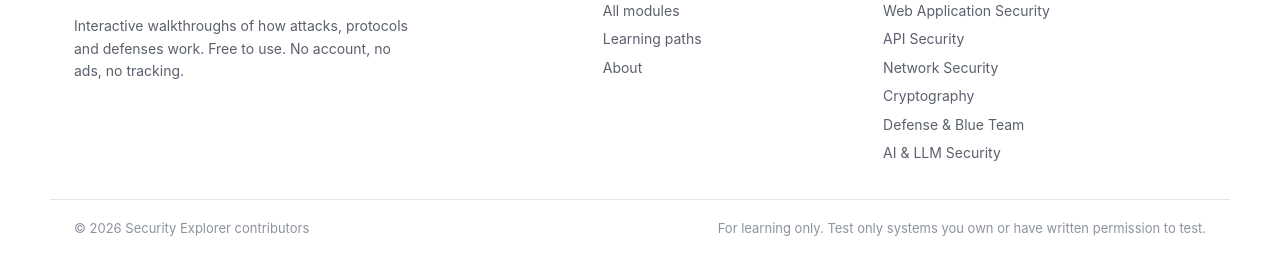
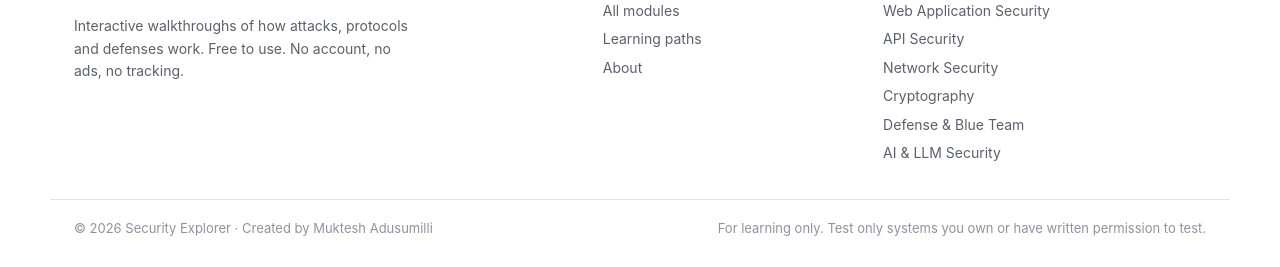
Before and after one commit to MUKTESH324/security-explorer, a plain HTML site: page index.html in a window 1280 px wide. Shown: the part 1793-2060 px from the top of the page. Drawn offline with Linux system fonts and the light colour scheme.

Commit message:
Credit Muktesh Adusumilli as the site's creator

```diff
--- a/index.html
+++ b/index.html
@@ -6,6 +6,7 @@
 <meta http-equiv="Content-Security-Policy" content="default-src 'self'; script-src 'self'; style-src 'self' 'unsafe-inline' https://fonts.googleapis.com; font-src https://fonts.gstatic.com; img-src 'self' data:; connect-src 'self'; object-src 'none'; base-uri 'self'; form-action 'none'">
 <meta name="referrer" content="strict-origin-when-cross-origin">
 <title>Security Explorer</title>
+<meta name="author" content="Muktesh Adusumilli">
 <meta name="description" content="Interactive, step-by-step walkthroughs of how web, API, network, crypto and AI attacks work, and how to defend against them.">
 <meta property="og:title" content="Security Explorer">
 <meta property="og:description" content="Step-by-step walkthroughs of real attacks, protocols and defenses.">
@@ -120,7 +121,7 @@
     </div>
   </div>
   <div class="wrap footer-bottom">
-    <span>© <span id="year">2026</span> Security Explorer contributors</span>
+    <span>© <span id="year">2026</span> Security Explorer · Created by Muktesh Adusumilli</span>
     <span>For learning only. Test only systems you own or have written permission to test.</span>
   </div>
 </footer>
```
